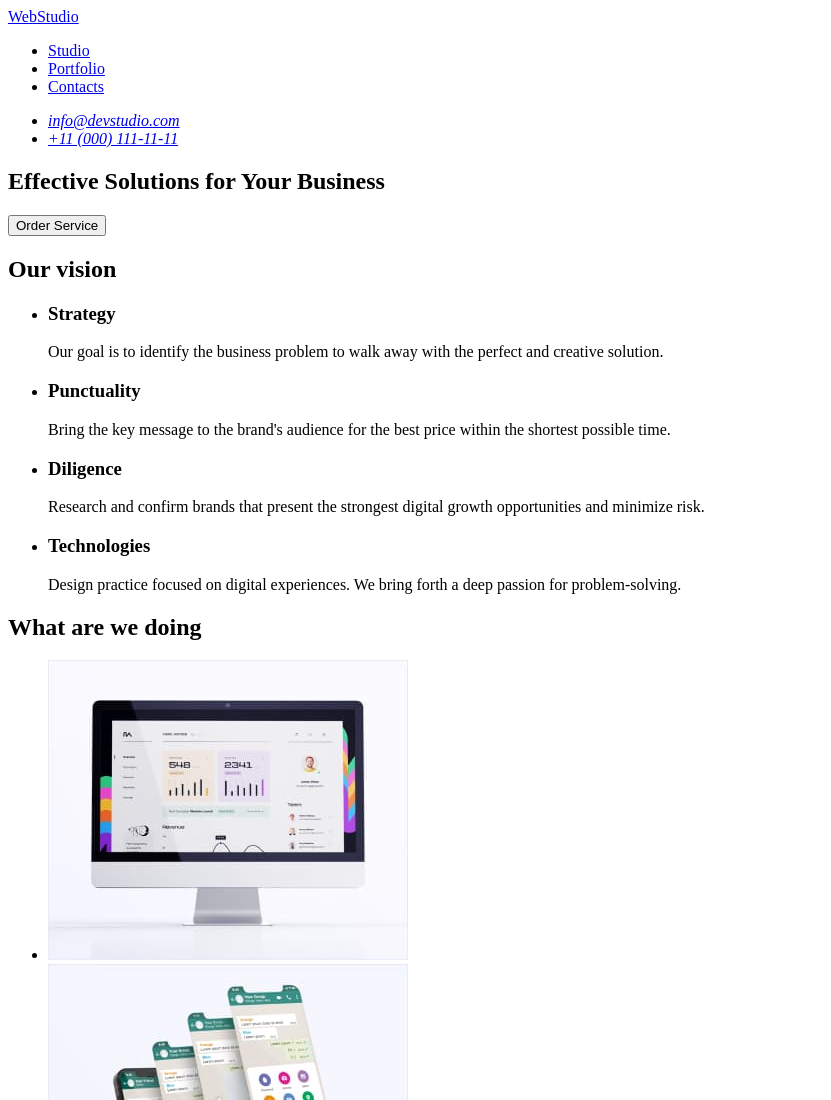
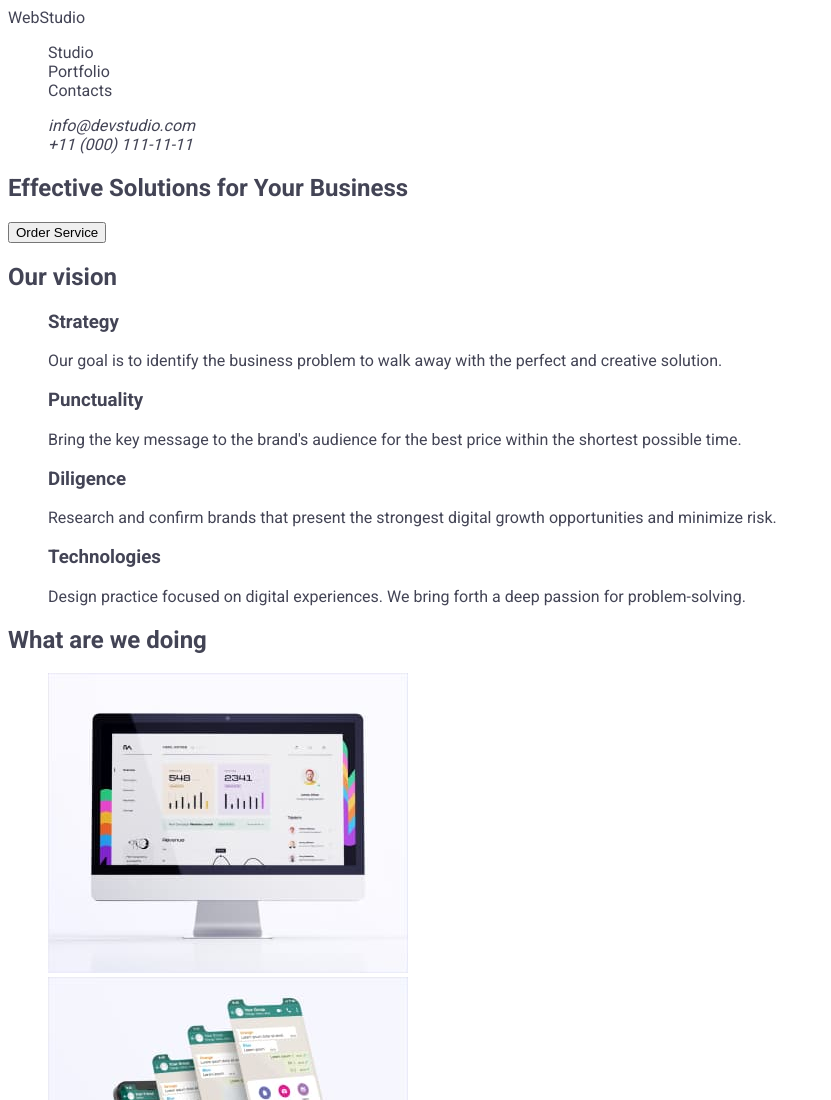
Before and after one commit to igorivnaolga/goit-markup-hw-02, a plain HTML site: page index.html in a window 1280 px wide. Shown: the top 1100 px of the page, without its empty margins (0-831 px from the left). Drawn offline with Linux system fonts and the light colour scheme.

Commit message:
add basic styles

```diff
--- /dev/null
+++ b/css/styles.css
@@ -0,0 +1,19 @@
+:root {
+  --primary-text-color: #434455;
+  --secondary-color: #2e2f42;
+  --brand-color: #4d5ae5;
+  --pressed-color: #404bbf;
+  --background-color: #fff;
+}
+body {
+  font-family: 'Roboto', sans-serif;
+  color: var(--primary-text-color);
+  background-color: var(--background-color);
+}
+.list {
+  list-style: none;
+}
+.link {
+  text-decoration: none;
+  color: var(--primary-text-color);
+}
--- a/index.html
+++ b/index.html
@@ -4,21 +4,34 @@
     <meta charset="UTF-8" />
     <meta name="viewport" content="width=device-width, initial-scale=1.0" />
     <title>WebStudio</title>
+    <link rel="preconnect" href="https://fonts.googleapis.com" />
+    <link rel="preconnect" href="https://fonts.gstatic.com" crossorigin />
+    <link
+      href="https://fonts.googleapis.com/css2?family=Raleway:wght@800&family=Roboto:wght@400;500;700;900&display=swap"
+      rel="stylesheet"
+    />
+    <link rel="stylesheet" href="./css/styles.css" />
   </head>
   <body>
     <header>
       <nav>
-        <a href="./index.html">WebStudio</a>
-        <ul>
-          <li><a href="./index.html">Studio</a></li>
-          <li><a href="./index.html">Portfolio</a></li>
-          <li><a href="./index.html">Contacts</a></li>
+        <a href="./index.html" class="link">WebStudio</a>
+        <ul class="list">
+          <li><a href="./index.html" class="link">Studio</a></li>
+          <li><a href="./portfolio.html" class="link">Portfolio</a></li>
+          <li><a href="./index.html" class="link">Contacts</a></li>
         </ul>
       </nav>
       <address>
-        <ul>
-          <li><a href="mailto:info@devstudio.com">info@devstudio.com</a></li>
-          <li><a href="tel:+110001111111">+11 (000) 111-11-11</a></li>
+        <ul class="list">
+          <li>
+            <a href="mailto:info@devstudio.com" class="link"
+              >info@devstudio.com</a
+            >
+          </li>
+          <li>
+            <a href="tel:+110001111111" class="link">+11 (000) 111-11-11</a>
+          </li>
         </ul>
       </address>
     </header>
@@ -29,7 +42,7 @@
       </section>
       <section>
         <h2>Our vision</h2>
-        <ul>
+        <ul class="list">
           <li>
             <h3>Strategy</h3>
             <p>
@@ -62,7 +75,7 @@
       </section>
       <section>
         <h2>What are we doing</h2>
-        <ul>
+        <ul class="list">
           <li>
             <img
               src="./images/what-we-doing/img1.jpg"
@@ -91,7 +104,7 @@
       </section>
       <section>
         <h2>Our Team</h2>
-        <ul>
+        <ul class="list">
           <li>
             <img
               src="./images/team/img1.jpg"
@@ -136,7 +149,7 @@
       </section>
     </main>
     <footer>
-      <a href="./index.html">WebStudio</a>
+      <a href="./index.html" class="link">WebStudio</a>
       <p>
         Increase the flow of customers and sales for your business with digital
         marketing & growth solutions.
```
Also changed, not shown: portfolio.html (+34 -21 lines).
